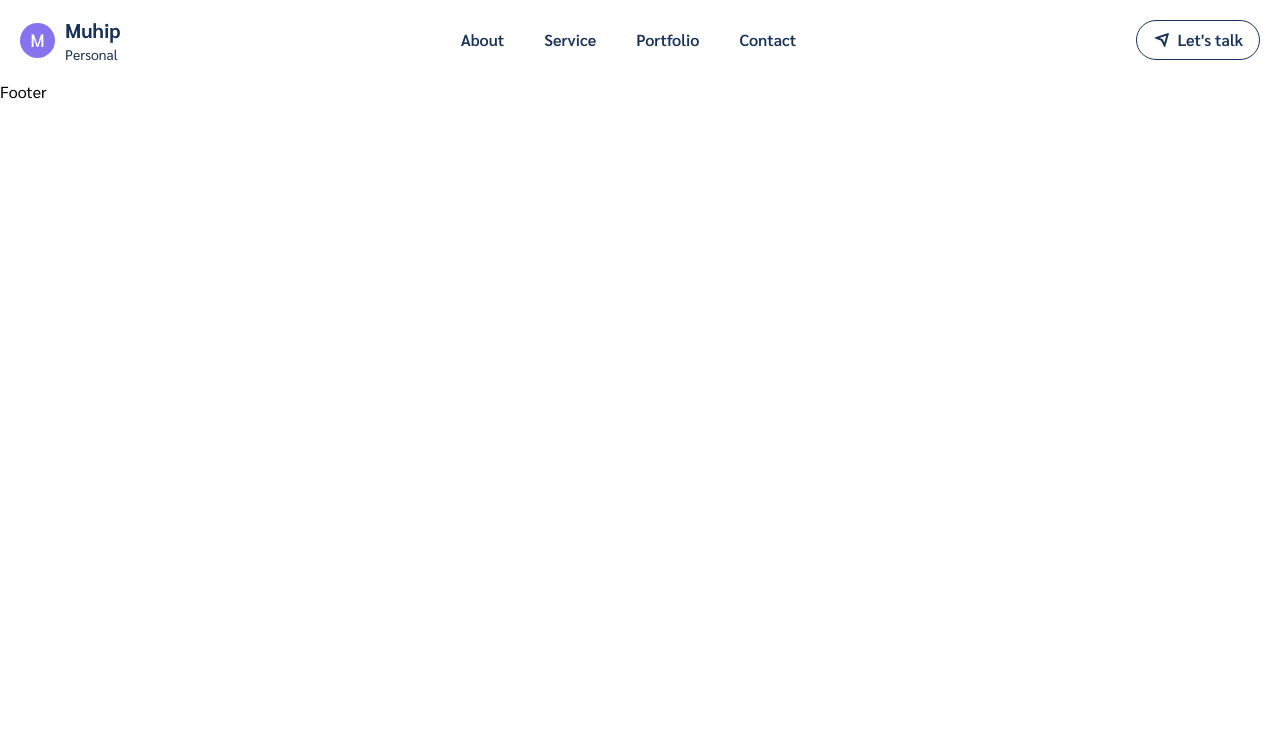
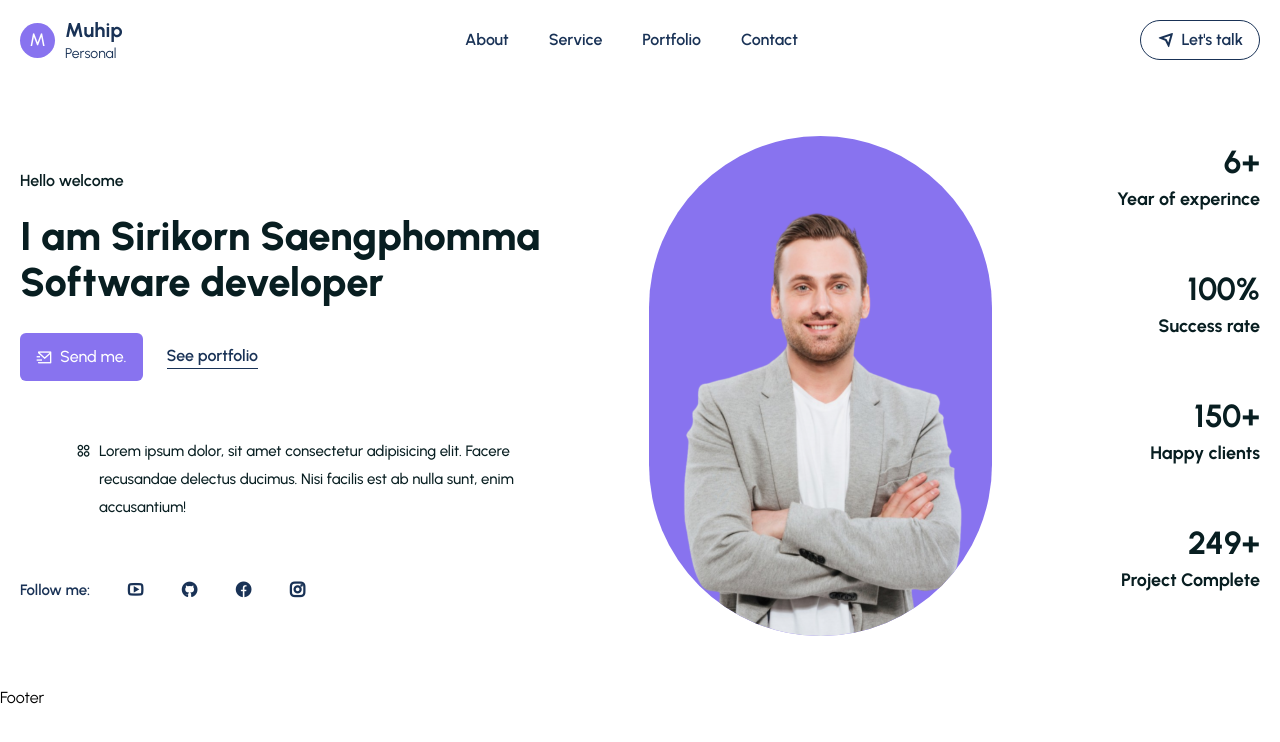
Before and after one commit to sangphomma/tailwind-portfolio, a React (Vite) app: page / in a window 1280 px wide. Shown: the top 742 px of the page. Built offline with nearby package versions, Linux system fonts and the light colour scheme; a web font is replaced by a local one.

Commit message:
Hero Section Finish

```diff
--- a/src/App.css
+++ b/src/App.css
@@ -8,7 +8,7 @@ html {
   scroll-behavior: smooth;
 }
 body {
-  font-family: "Sarabun";
+  font-family: "urbanist";
 }
 .container {
   max-width: 1170px;
--- a/src/App.jsx
+++ b/src/App.jsx
@@ -4,6 +4,7 @@ import Aos from "aos";
 import "./App.css";
 import Header from "./components/Header/Header";
 import Footer from "./components/Footer/Footer";
+import Hero from "./components/UI/Hero";
 
 function App() {
   useEffect(() => {
@@ -12,7 +13,9 @@ function App() {
   return (
     <>
       <Header />
-      <main></main>
+      <main>
+        <Hero />
+      </main>
       <Footer />
     </>
   );
--- /dev/null
+++ b/src/components/UI/Hero.jsx
@@ -0,0 +1,152 @@
+import React from "react";
+import heroImg from "../../assets/images/hero.svg";
+import CountUp from "react-countup";
+
+const Hero = () => {
+  return (
+    <section className="pt-0" id="about">
+      <div className="container pt-14">
+        <div className="md:flex items-center justify-between sm:flex-col md:flex-row">
+          {/** -------hero left container */}
+          <div className="w-full md:basis-1/2">
+            <h5
+              data-aos="fade-right"
+              data-aos-duration="1500"
+              className="text-headingColors font-[600] text-[16px]"
+            >
+              Hello welcome
+            </h5>
+            <h1
+              data-aos="fade-up"
+              data-aos-duration="1500"
+              className="text-headingColors text-[1.8rem] font-[800]
+              sm:text-[40px] leading-[35px] sm:leading-[46px] mt-5"
+            >
+              I am Sirikorn Saengphomma <br /> Software developer
+            </h1>
+            <div
+              data-aos="fade-up"
+              data-aos-duration="1500"
+              data-aos-delay="200"
+              className="flex items-center gap-6 mt-7"
+            >
+              <a href="#contact">
+                <button
+                  className="bg-primaryColors text-white
+                font-[500] flex items-center gap-2 p-3 px-4 rounded-md
+                hover:bg-smallTextColors ease-in duration-300"
+                >
+                  <i class="ri-mail-send-line"></i>Send me.
+                </button>
+              </a>
+              <a
+                className="text-[16px] text-smallTextColors font-[600]
+                border-b border-solid border-smallTextColors"
+                href="#portfolio"
+              >
+                See portfolio
+              </a>
+            </div>
+            <p
+              data-aos="fade-left"
+              data-aos-duration="1500"
+              className="flex gap-2 mt-14 text-headingColors font-[500] text-[15px] leading-7
+                sm:pl-14 sm:pr-10"
+            >
+              <span>
+                <i class="ri-apps-2-line"></i>
+              </span>
+              Lorem ipsum dolor, sit amet consectetur adipisicing elit. Facere
+              recusandae delectus ducimus. Nisi facilis est ab nulla sunt, enim
+              accusantium!
+            </p>
+            <div className="flex items-center gap-9 mt-14">
+              <span className="text-smallTextColors text-[15px] font-[600] ">
+                Follow me:
+              </span>
+
+              <span className="">
+                <a
+                  href="#"
+                  className="text-smallTextColors text-[18px] font-[600] "
+                >
+                  <i class="ri-youtube-line"></i>
+                </a>
+              </span>
+              <span className="">
+                <a
+                  href="#"
+                  className="text-smallTextColors text-[18px] font-[600] "
+                >
+                  <i class="ri-github-fill"></i>
+                </a>
+              </span>
+              <span className="">
+                <a
+                  href="#"
+                  className="text-smallTextColors text-[18px] font-[600] "
+                >
+                  <i class="ri-facebook-circle-fill"></i>
+                </a>
+              </span>
+              <span className="">
+                <a
+                  href="#"
+                  className="text-smallTextColors text-[18px] font-[600] "
+                >
+                  <i class="ri-instagram-line"></i>
+                </a>
+              </span>
+            </div>
+          </div>
+          {/** -------end hero left container */}
+          {/** -------hero images container */}
+          <div className="basis-1/3 mt-10 sm:mt-0">
+            <figure className="flex items-center justify-center">
+              <img src={heroImg} />
+            </figure>
+          </div>
+          {/** -------end hero images container */}
+          {/** -------hero content right */}
+          <div className="basis-1/5 flex justify-between text-center mt-10 flex-wrap gap-3 md:mt-0 md:flex-col md:justify-end md:text-end">
+            <div className="mb-10">
+              <h2 className="text-headingColors text-[32px] font-[700] ">
+                <CountUp start={0} end={6} duration={2} suffix="+" />
+              </h2>
+              <h4 className="text-headingColors text-[18px] font-[700] ">
+                Year of experince
+              </h4>
+            </div>
+            <div className="mb-10">
+              <h2 className="text-headingColors text-[32px] font-[700] ">
+                <CountUp start={0} end={100} duration={2} suffix="%" />
+              </h2>
+              <h4 className="text-headingColors text-[18px] font-[700] ">
+                Success rate
+              </h4>
+            </div>
+            <div className="mb-10">
+              <h2 className="text-headingColors text-[32px] font-[700] ">
+                <CountUp start={0} end={150} duration={2} suffix="+" />
+              </h2>
+              <h4 className="text-headingColors text-[18px] font-[700] ">
+                Happy clients
+              </h4>
+            </div>
+            <div className="mb-10">
+              <h2 className="text-headingColors text-[32px] font-[700] ">
+                <CountUp start={0} end={249} duration={2} suffix="+" />
+              </h2>
+              <h4 className="text-headingColors text-[18px] font-[700] ">
+                Project Complete
+              </h4>
+            </div>
+          </div>
+          {/** -------end content right */}
+        </div>
+      </div>
+    </section>
+  );
+};
+
+export default Hero;
```
